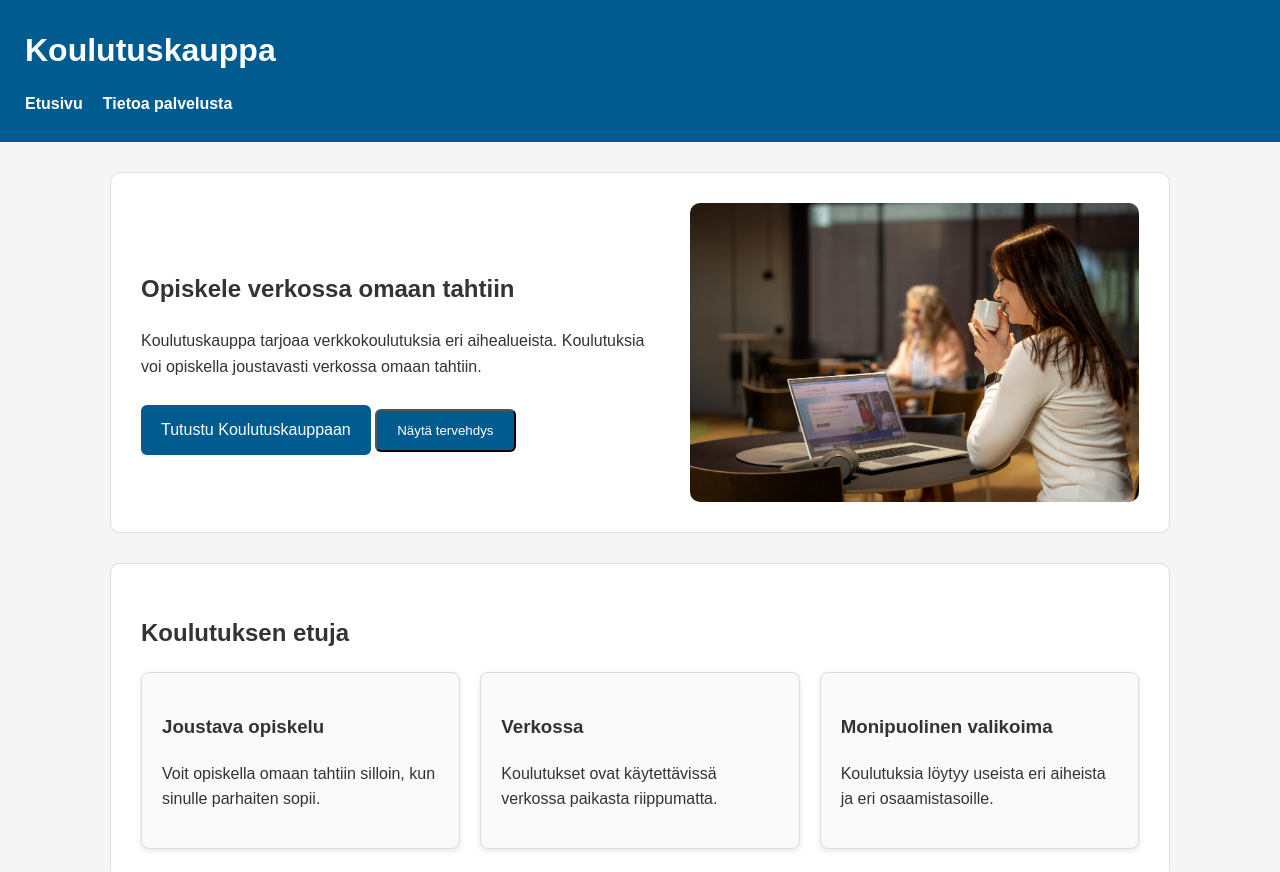
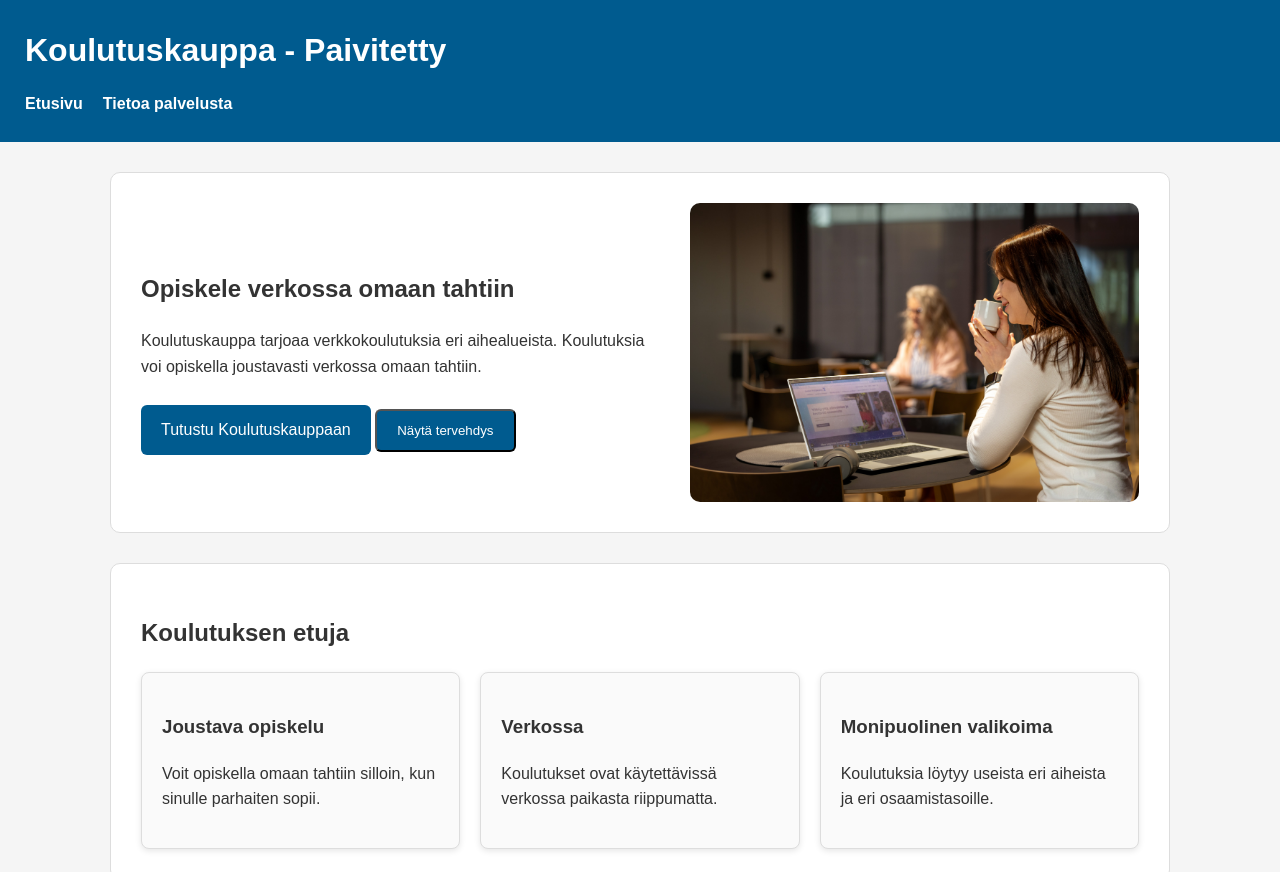
Before and after one commit to Tapsa75/JSK2026_viikko5_abcde, a plain HTML site: page index.html in a window 1280 px wide. Shown: the top 872 px of the page. Drawn offline with Linux system fonts and the light colour scheme.

Commit message:
Test CI/CD update

```diff
--- a/index.html
+++ b/index.html
@@ -11,7 +11,7 @@
 <body>
 
     <header>
-        <h1>Koulutuskauppa</h1>
+        <h1>Koulutuskauppa - Paivitetty</h1>
 
         <nav>
             <a href="index.html">Etusivu</a>
```
